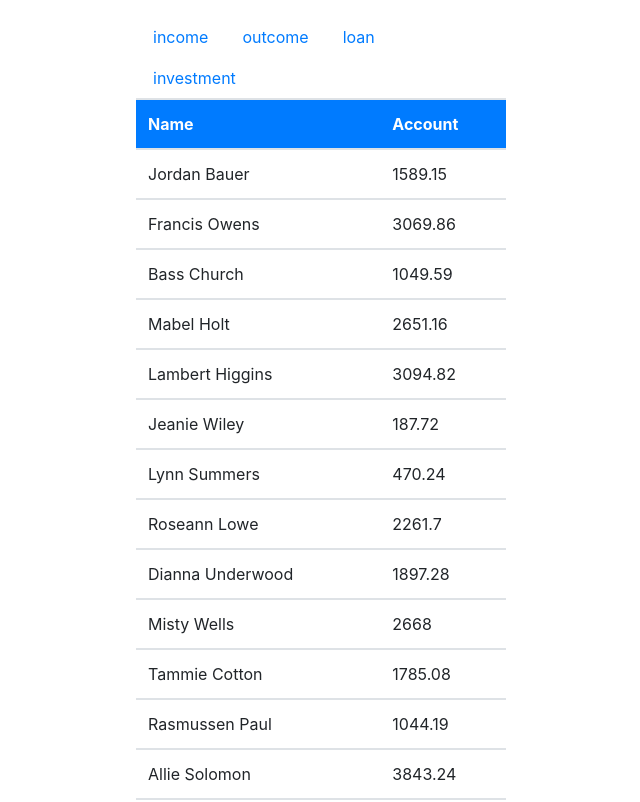
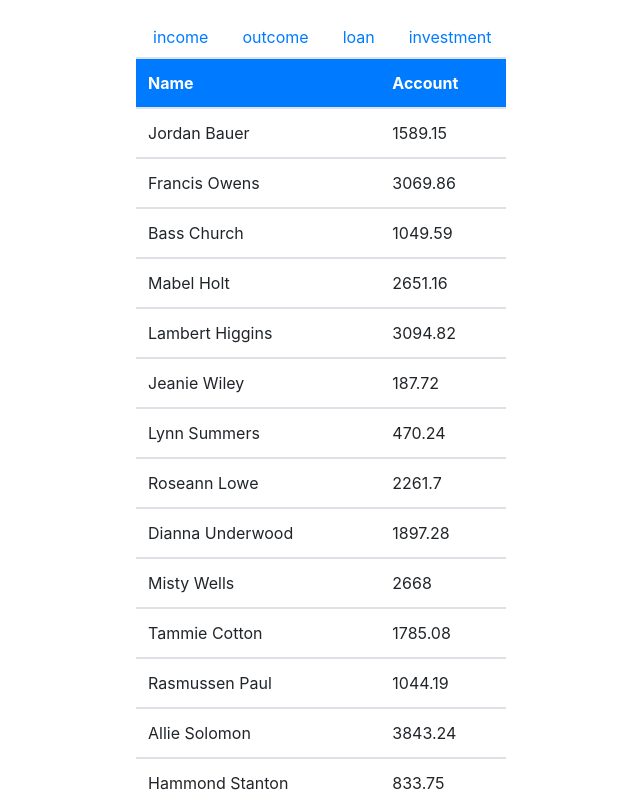
Before and after one commit to ravgusha/angular-bank, an Angular app: page /navigator in a window 1280 px wide. Shown: the top 802 px of the page, without its empty margins (319-959 px from the left). Built offline with nearby package versions, Linux system fonts and the light colour scheme.

Commit message:
refactor: change tab styles

```diff
--- a/src/app/app-routing.module.ts
+++ b/src/app/app-routing.module.ts
@@ -1,16 +1,15 @@
 import { NgModule } from '@angular/core';
 import { RouterModule, Routes } from '@angular/router';
-import { AppComponent } from './app.component';
 import { TableComponent } from './components/table/table.component';
 
 const routes: Routes = [
-  { path: '', redirectTo: '/navigator', pathMatch: 'full'},
+  { path: '', redirectTo: '/navigator', pathMatch: 'full' },
   {
     path: 'navigator',
     component: TableComponent,
     children: [
       {
-        path: 'navigator?tab=:number', //:type is dynamic here
+        path: 'navigator?tab=:number',
         component: TableComponent,
       },
     ],
@@ -21,10 +20,4 @@ const routes: Routes = [
   imports: [RouterModule.forRoot(routes)],
   exports: [RouterModule],
 })
-export class AppRoutingModule {
-  static forRoot(
-    appRoutes: Routes
-  ): any[] | import('@angular/core').Type<any> | import('@angular/core').ModuleWithProviders<{}> {
-    throw new Error('Method not implemented.');
-  }
-}
+export class AppRoutingModule {}
--- a/src/app/app.component.html
+++ b/src/app/app.component.html
@@ -1,8 +1,8 @@
 <div class="container mt-3" style="max-width: 400px">
-  <ul class="nav nav-tabs" id="myTab" role="tablist">
+  <ul class="nav nav-tabs flex-nowrap justify-content-between" id="myTab" role="tablist">
     <li class="nav-item" *ngFor="let filter of filterargs; index as i">
       <a
-        class="nav-link"
+        class="nav-link px-1 px-sm-3"
         id="navigator-tab"
         data-toggle="tab"
         routerLinkActive="active"
--- a/src/app/app.module.ts
+++ b/src/app/app.module.ts
@@ -1,5 +1,4 @@
 import { NgModule } from '@angular/core';
-import {Routes, RouterModule} from '@angular/router';
 import { BrowserModule } from '@angular/platform-browser';
 
 import { AppRoutingModule } from './app-routing.module';
```
